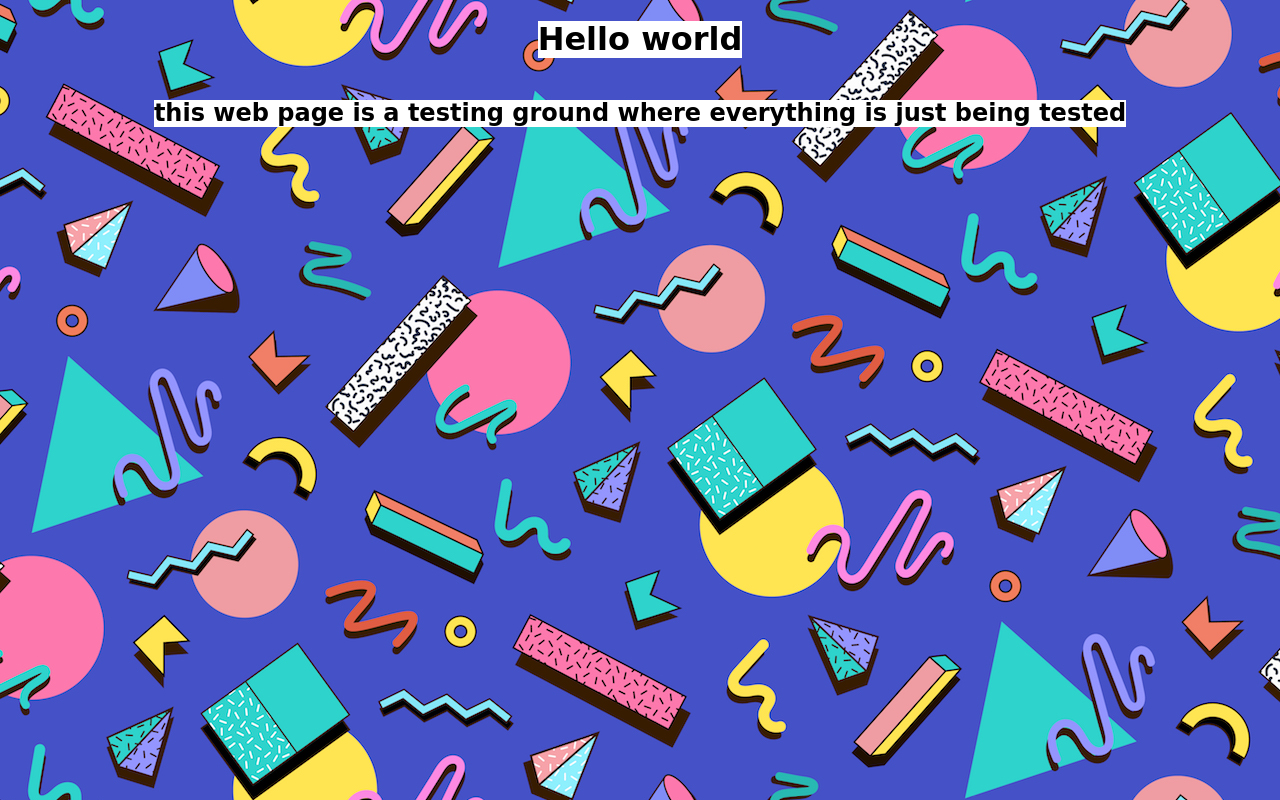
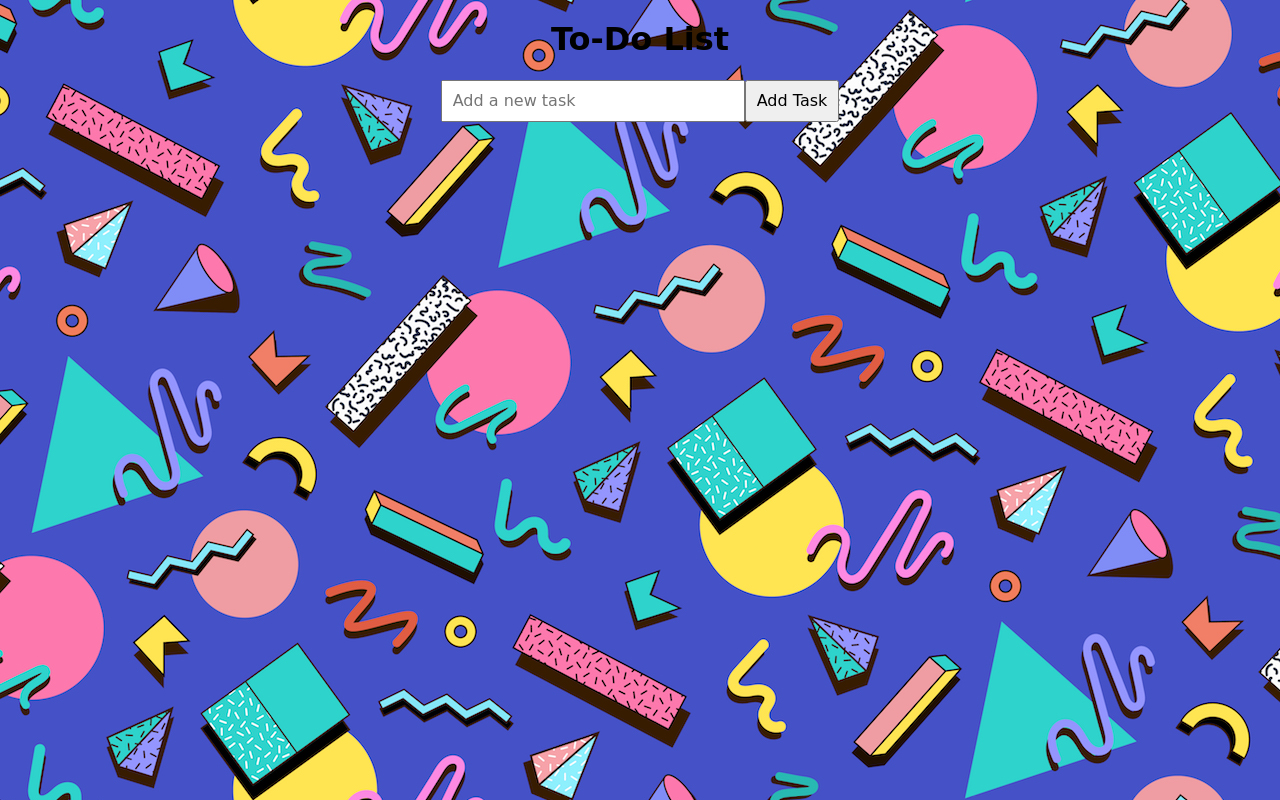
Before and after one commit to tsepakme/aiusha, a React (Vite) app: page / in a window 1280 px wide. Built offline with nearby package versions, Linux system fonts and the light colour scheme.

Commit message:
Implement to-do list functionality with task management features

```diff
--- a/src/App.scss
+++ b/src/App.scss
@@ -1,16 +1,46 @@
-.greeting {
-    display: flex;
-    flex-direction: column;
-    justify-content: center;
-    align-items: center;
-    font-family: 'Comic Sans MS';
-
-    * {
-        background-color: white;
-    }
+:root {
+    font-family: Comic Sans MS, cursive;
 }
 
-.buttons {
-    display: grid;
-    grid-template-columns: repeat(4, 1fr);
+.todo-app {
+  max-width: 400px;
+  margin: 0 auto;
+  text-align: center;
 }
+
+input {
+  padding: 10px;
+  width: 70%;
+  margin-right: 10px;
+}
+
+button {
+  padding: 10px;
+}
+
+ul {
+  list-style-type: none;
+  padding: 0;
+}
+
+li {
+  display: flex;
+  justify-content: space-between;
+  padding: 10px;
+  border-bottom: 1px solid #ccc;
+  background-color: #fff;
+}
+
+li.completed span {
+  text-decoration: line-through;
+  color: #ff0000;
+}
+
+li span {
+  cursor: pointer;
+}
+
+li input {
+  flex: 1;
+  padding: 5px;
+}
--- a/src/App.tsx
+++ b/src/App.tsx
@@ -1,11 +1,73 @@
+import { useState } from 'react';
 import './App.scss';
 
 function App() {
+  const [tasks, setTasks] = useState<{ text: string, completed: boolean, isEditing: boolean }[]>([]);
+  const [newTask, setNewTask] = useState('');
+
+  const handleAddTask = () => {
+    if (newTask.trim()) {
+      setTasks([...tasks, { text: newTask, completed: false, isEditing: false }]);
+      setNewTask('');
+    }
+  };
+
+  const handleToggleTask = (index: number) => {
+    const updatedTasks = tasks.map((task, i) =>
+      i === index ? { ...task, completed: !task.completed } : task
+    );
+    setTasks(updatedTasks);
+  };
+
+  const handleRemoveTask = (index: number) => {
+    const updatedTasks = tasks.filter((_, i) => i !== index);
+    setTasks(updatedTasks);
+  };
+
+  const handleEditTask = (index: number) => {
+    const updatedTasks = tasks.map((task, i) =>
+      i === index ? { ...task, isEditing: true } : task
+    );
+    setTasks(updatedTasks);
+  };
+
+  const handleSaveTask = (index: number, newText: string) => {
+    const updatedTasks = tasks.map((task, i) =>
+      i === index ? { ...task, text: newText, isEditing: false } : task
+    );
+    setTasks(updatedTasks);
+  };
 
   return (
-    <div className='greeting'>
-      <h1>Hello world</h1>
-      <h2>this web page is a testing ground where everything is just being tested</h2>
+    <div className='todo-app'>
+      <h1>To-Do List</h1>
+      <input
+        type='text'
+        value={newTask}
+        onChange={(e) => setNewTask(e.target.value)}
+        placeholder='Add a new task'
+      />
+      <button onClick={handleAddTask}>Add Task</button>
+      <ul>
+        {tasks.map((task, index) => (
+          <li key={index} className={task.completed ? 'completed' : ''}>
+            {task.isEditing ? (
+              <input
+                type='text'
+                defaultValue={task.text}
+                onBlur={(e) => handleSaveTask(index, e.target.value)}
+                autoFocus
+              />
+            ) : (
+              <span onClick={() => handleToggleTask(index)}>{task.text}</span>
+            )}
+            <div>
+              {!task.isEditing && <button onClick={() => handleEditTask(index)}>Edit</button>}
+              <button onClick={() => handleRemoveTask(index)}>Remove</button>
+            </div>
+          </li>
+        ))}
+      </ul>
     </div>
   );
 }
```
